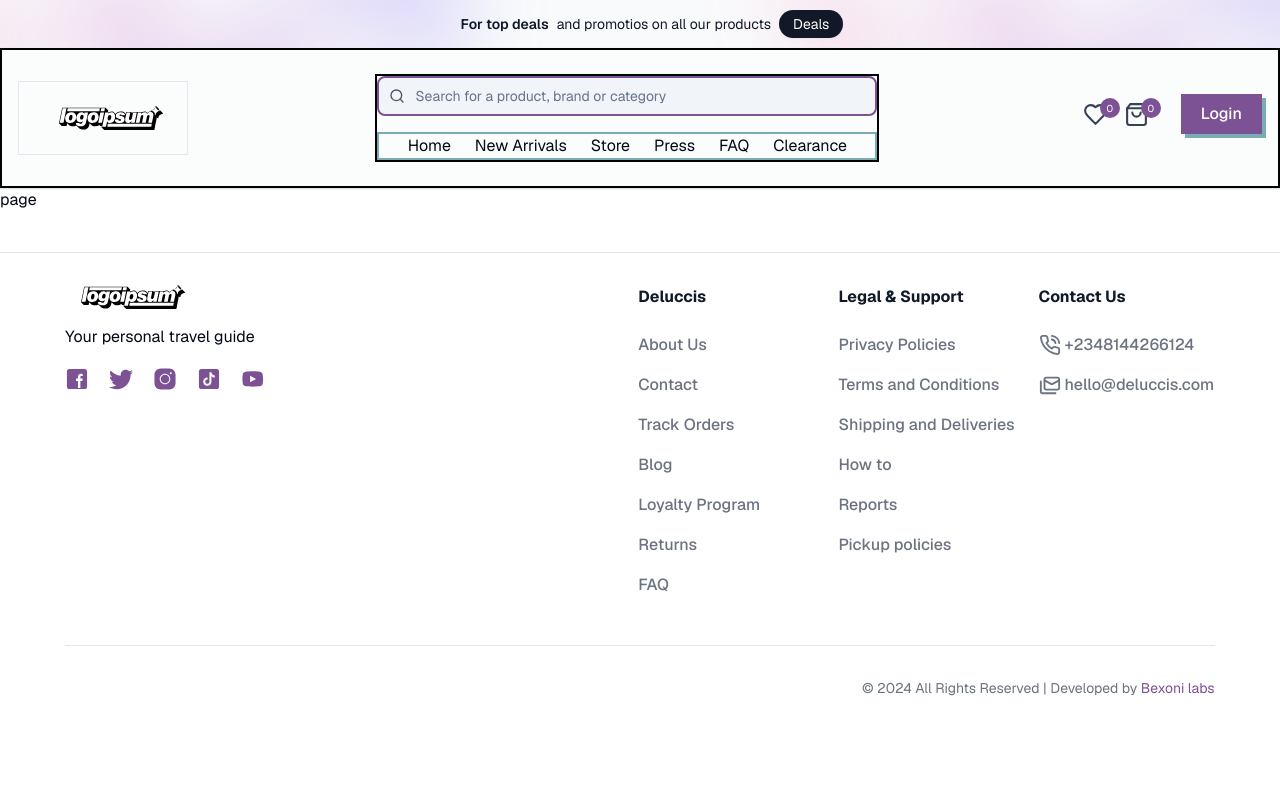
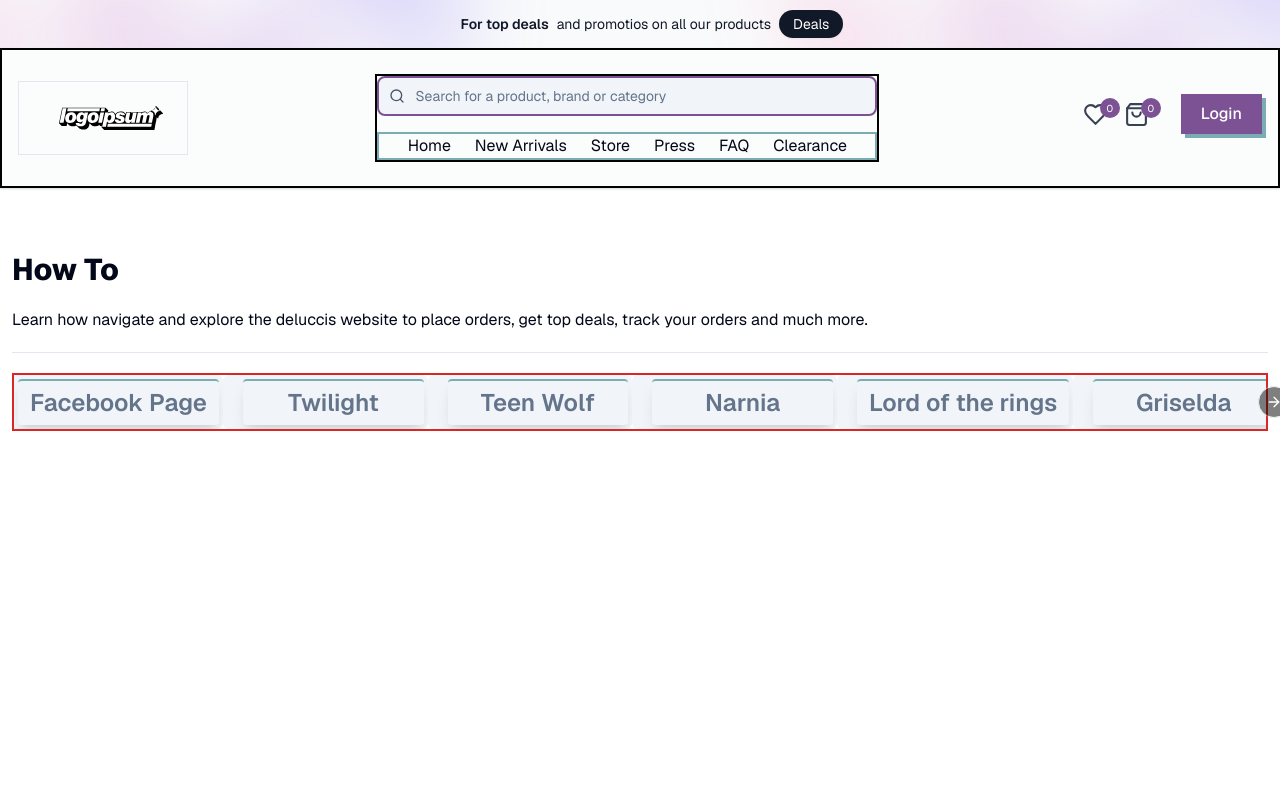
Before and after one commit to chiebvka/oluchino, a Next.js app: page /how-to in a window 1280 px wide. Shown: the top 800 px of the page. Built offline with nearby package versions, Linux system fonts and the light colour scheme.

Commit message:
how to pages

```diff
--- /dev/null
+++ b/app/(routes)/how-to/_components/HowTabs.tsx
@@ -0,0 +1,58 @@
+"use client"
+import React from 'react';
+import {
+    Carousel,
+    CarouselContent,
+    CarouselItem,
+    CarouselNext,
+    CarouselPrevious,
+  } from "@/components/ui/carousel";
+  import { AlignHorizontalJustifyCenter, CheckCheck, X } from 'lucide-react';
+import {
+    Card,
+    CardContent,
+    CardDescription,
+    CardFooter,
+    CardHeader,
+    CardTitle,
+} from "@/components/ui/card";
+
+import {
+    Tabs,
+    TabsContent,
+    TabsList,
+    TabsTrigger,
+  } from "@/components/ui/tabs";
+import { carousel } from '@/config/dummy';
+
+type Props = {}
+
+export default function HowTabs({}: Props) {
+  return (
+    <div>
+      <Tabs defaultValue='place' className="w-full border-2 border-red-600">
+          <Carousel className="flex items-start relative w-full">
+              <CarouselContent className=' w-[100vw] '>
+                  {carousel.map((index) => (
+                    <div key={index.id} className='w-full'>
+                      <TabsList className='flex w-full h-auto  '>
+                        <CarouselItem className=" basis w-full ">
+                            <TabsTrigger value={index.title} className="  w-full cursor-pointer  flex  items-center justify-center  shadow-lg ">
+                                <span className="text-2xl font-semibold" >{index.title}</span>
+                            </TabsTrigger>
+
+                        </CarouselItem>
+                      </TabsList>
+                    </div>
+
+                  ))}
+              </CarouselContent>
+              {/* <CarouselPrevious className='md:-left-6 ' /> */}
+
+              <CarouselNext className='md:-right-6 ' />
+          </Carousel>
+
+      </Tabs>
+    </div>
+  )
+}
--- a/app/(routes)/how-to/page.tsx
+++ b/app/(routes)/how-to/page.tsx
@@ -1,9 +1,19 @@
+import PageHeadings from '@/components/PageHeadings'
 import React from 'react'
+import HowTabs from './_components/HowTabs'
 
 type Props = {}
 
 export default function page({}: Props) {
   return (
-    <div>page</div>
+    <div className='min-h-screen w-full relative my-auto py-16 gap-y-5 px-3 max-w-7xl mx-auto'>
+      <PageHeadings
+        title='How To'
+        description='Learn how navigate and explore the deluccis website to place orders, get top deals, track your orders and much more.'
+      />
+      <div className="mx-auto">
+        <HowTabs />
+      </div>
+    </div>
   )
 }
--- a/components/ui/tabs.tsx
+++ b/components/ui/tabs.tsx
@@ -14,7 +14,7 @@ const TabsList = React.forwardRef<
   <TabsPrimitive.List
     ref={ref}
     className={cn(
-      "inline-flex h-10 items-center justify-center rounded-md bg-muted p-1 text-muted-foreground",
+      "inline-flex h-10  items-center justify-center rounded-md bg-muted p-1 text-muted-foreground",
       className
     )}
     {...props}
@@ -29,7 +29,7 @@ const TabsTrigger = React.forwardRef<
   <TabsPrimitive.Trigger
     ref={ref}
     className={cn(
-      "inline-flex items-center justify-center whitespace-nowrap rounded-sm px-3 py-1.5 text-sm font-medium ring-offset-background transition-all focus-visible:outline-none focus-visible:ring-2 focus-visible:ring-ring focus-visible:ring-offset-2 disabled:pointer-events-none disabled:opacity-50 data-[state=active]:bg-background data-[state=active]:text-foreground data-[state=active]:shadow-sm",
+      "inline-flex items-center justify-center whitespace-nowrap border-t-2 border-t-mint rounded-sm px-3 py-1.5 text-sm font-medium  ring-offset-background transition-all focus-visible:outline-none focus-visible:ring-2 focus-visible:ring-ring focus-visible:ring-offset-2 disabled:pointer-events-none disabled:opacity-50 data-[state=active]:bg-background data-[state=active]:text-foreground data-[state=active]:shadow-sm",
       className
     )}
     {...props}
@@ -44,7 +44,7 @@ const TabsContent = React.forwardRef<
   <TabsPrimitive.Content
     ref={ref}
     className={cn(
-      "mt-2 ring-offset-background focus-visible:outline-none focus-visible:ring-2 focus-visible:ring-ring focus-visible:ring-offset-2",
+      "mt-2 ring-offset-background   focus-visible:outline-none  focus-visible:ring-2 focus-visible:ring-ring focus-visible:ring-offset-2",
       className
     )}
     {...props}
```
Also changed, not shown: middleware.ts (+4 -3 lines).
